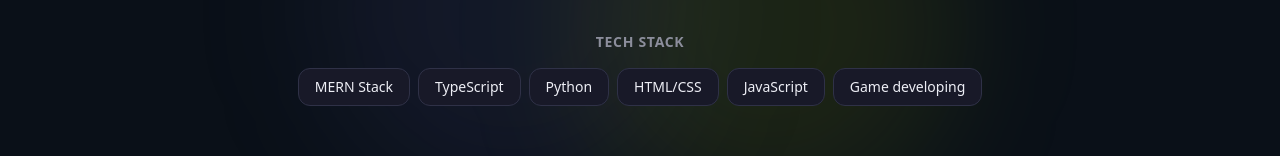
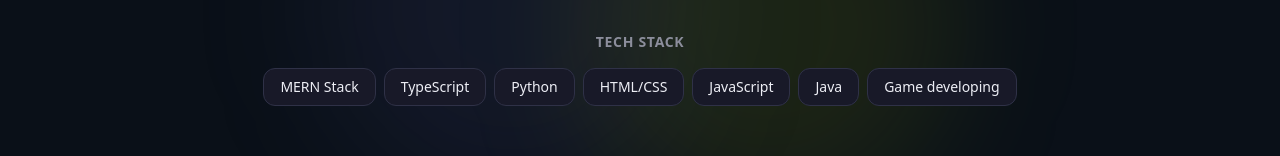
Before and after one commit to Yokusenpai/full-stack-portfolio-public, a React (Vite) app in the folder frontend/: page / in a window 1280 px wide. Shown: the part 382-538 px from the top of the page. Built offline with nearby package versions, Linux system fonts and the light colour scheme; no server answers.

Commit message:
updated about section

```diff
--- a/frontend/src/pages/about-section.tsx
+++ b/frontend/src/pages/about-section.tsx
@@ -46,6 +46,7 @@ function AboutSection() {
     'Python',
     'HTML/CSS',
     'JavaScript',
+    'Java',
     'Game developing',
   ];
   const interests = [
```
